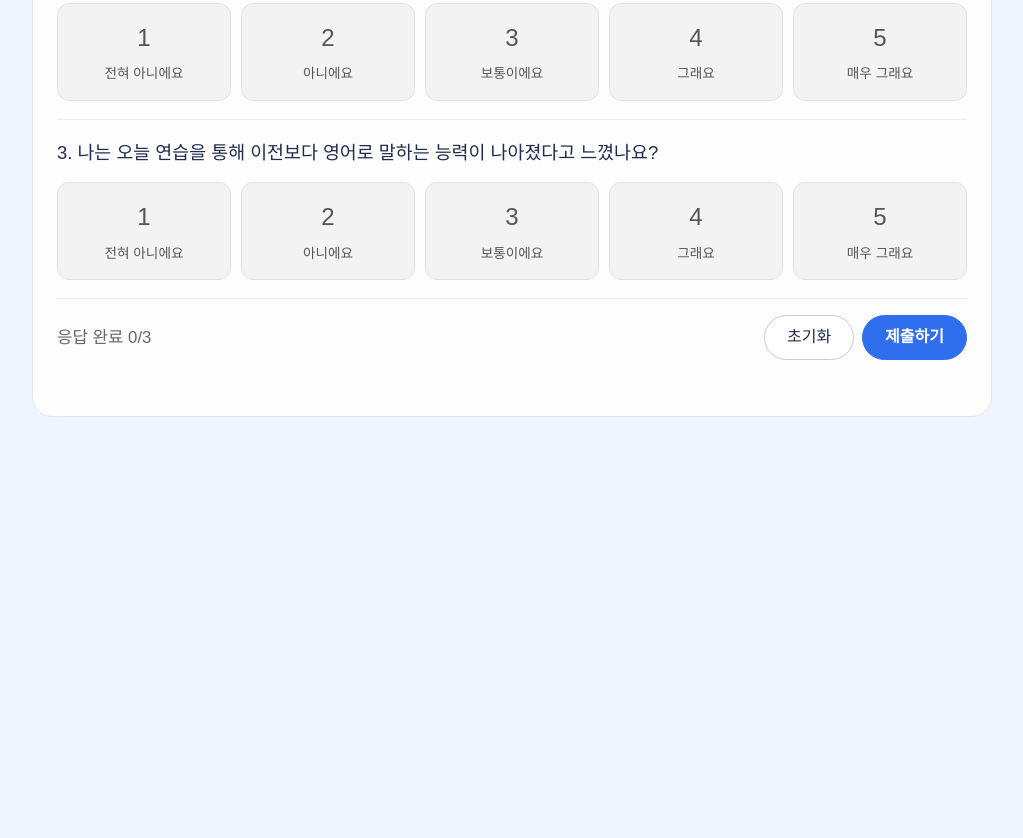
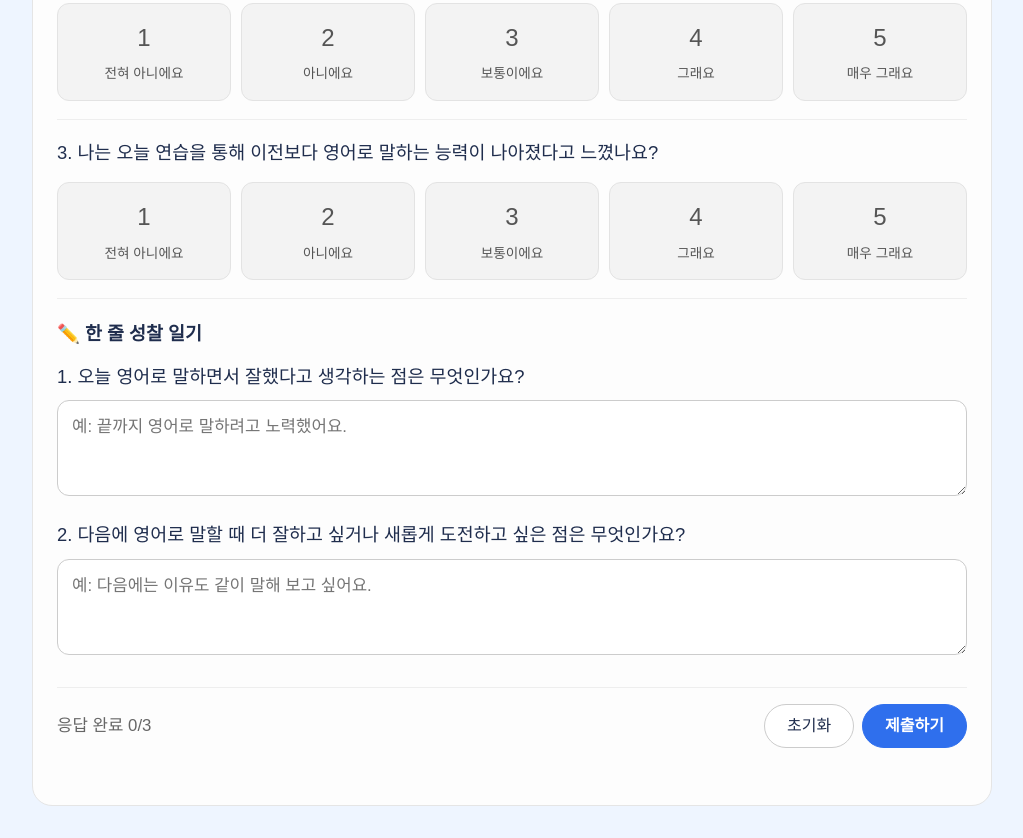
Before and after one commit to jisu61130-pixel/speaking-evaluation_program, a plain HTML site: page index.html in a window 1280 px wide. Shown: the part 1249-2087 px from the top of the page, without its empty margins (128-1151 px from the left). Before the commit the page ends 1698 px from the top, so only its background shows below. Drawn offline with Linux system fonts and the light colour scheme.

Commit message:
Add diary reflection section to index.html

```diff
--- a/index.html
+++ b/index.html
@@ -318,7 +318,7 @@ function render(d){
 }
 refresh();
 </script>
-<!-- ===== 학습 성찰 + 구글 시트 저장 (여기부터 복사) ===== -->
+  <!-- ===== 학습 성찰 + 구글 시트 저장 (여기부터 복사) ===== -->
 <section id="rf-reflection" class="rf-card" aria-label="학습 성찰">
   <h2 class="rf-title">오늘의 학습 성찰</h2>
 
@@ -328,6 +328,18 @@ refresh();
   </label>
 
   <div id="rf-list"></div>
+
+  <div class="rf-diary">
+    <h3 class="rf-diary-title">✏️ 한 줄 성찰 일기</h3>
+    <label class="rf-diary-item">
+      <span class="rf-q-text">1. 오늘 영어로 말하면서 잘했다고 생각하는 점은 무엇인가요?</span>
+      <textarea id="rf-diary1" rows="2" maxlength="300" placeholder="예: 끝까지 영어로 말하려고 노력했어요."></textarea>
+    </label>
+    <label class="rf-diary-item">
+      <span class="rf-q-text">2. 다음에 영어로 말할 때 더 잘하고 싶거나 새롭게 도전하고 싶은 점은 무엇인가요?</span>
+      <textarea id="rf-diary2" rows="2" maxlength="300" placeholder="예: 다음에는 이유도 같이 말해 보고 싶어요."></textarea>
+    </label>
+  </div>
 
   <div class="rf-footer">
     <span id="rf-progress" class="rf-progress">응답 완료 0/3</span>
@@ -364,6 +376,15 @@ refresh();
   .rf-opt .rf-num { font-size: 1.5rem; }
   .rf-opt .rf-label { font-size: .85rem; }
   .rf-opt[aria-pressed="true"] { background: #2f6fed; border-color: #2f6fed; color: #fff; font-weight: 600; }
+  .rf-diary { padding: 20px 0 8px; border-bottom: 1px solid #eee; }
+  .rf-diary-title { font-size: 1.15rem; margin: 0 0 12px; }
+  .rf-diary-item { display: block; margin-bottom: 16px; }
+  .rf-diary-item .rf-q-text { display: block; margin-bottom: 8px; }
+  .rf-diary-item textarea {
+    width: 100%; box-sizing: border-box; padding: 12px 14px; font: inherit; font-size: 1.05rem;
+    border: 1px solid #ccc; border-radius: 12px; resize: vertical;
+  }
+  .rf-diary-item textarea:focus, .rf-student input:focus { outline: 2px solid #2f6fed; border-color: #2f6fed; }
   .rf-footer { display: flex; justify-content: space-between; align-items: center; padding-top: 16px; gap: 12px; flex-wrap: wrap; }
   .rf-progress { color: #666; font-size: 1.05rem; }
   .rf-buttons { display: flex; gap: 8px; }
@@ -445,8 +466,13 @@ refresh();
     msg.className = "rf-msg " + (kind || "");
   }
 
+  var diary1 = document.getElementById("rf-diary1");
+  var diary2 = document.getElementById("rf-diary2");
+
   function resetAll() {
     answers.fill(null);
+    diary1.value = "";
+    diary2.value = "";
     list.querySelectorAll(".rf-opt").forEach(function (o) { o.setAttribute("aria-pressed", "false"); });
     submitBtn.disabled = false;
     confirmNoScore = false;
@@ -521,6 +547,8 @@ refresh();
     if (answers.some(function (a) { return a === null; })) {
       show("성찰 질문 3개에 모두 답해 주세요.", "warn"); return;
     }
+    if (!diary1.value.trim()) { show("한 줄 성찰 일기 1번을 써 주세요.", "warn"); diary1.focus(); return; }
+    if (!diary2.value.trim()) { show("한 줄 성찰 일기 2번을 써 주세요.", "warn"); diary2.focus(); return; }
     if (SHEET_URL.indexOf("https://script.google.com/") !== 0) {
       show("선생님: 코드의 SHEET_URL에 웹 앱 주소를 넣어 주세요.", "warn"); return;
     }
@@ -534,6 +562,8 @@ refresh();
 
     data.student = student;
     data.reflection = answers.slice();
+    data.diary1 = diary1.value.trim();
+    data.diary2 = diary2.value.trim();
     submitBtn.disabled = true;
     show("제출하는 중이에요…");
 
```
